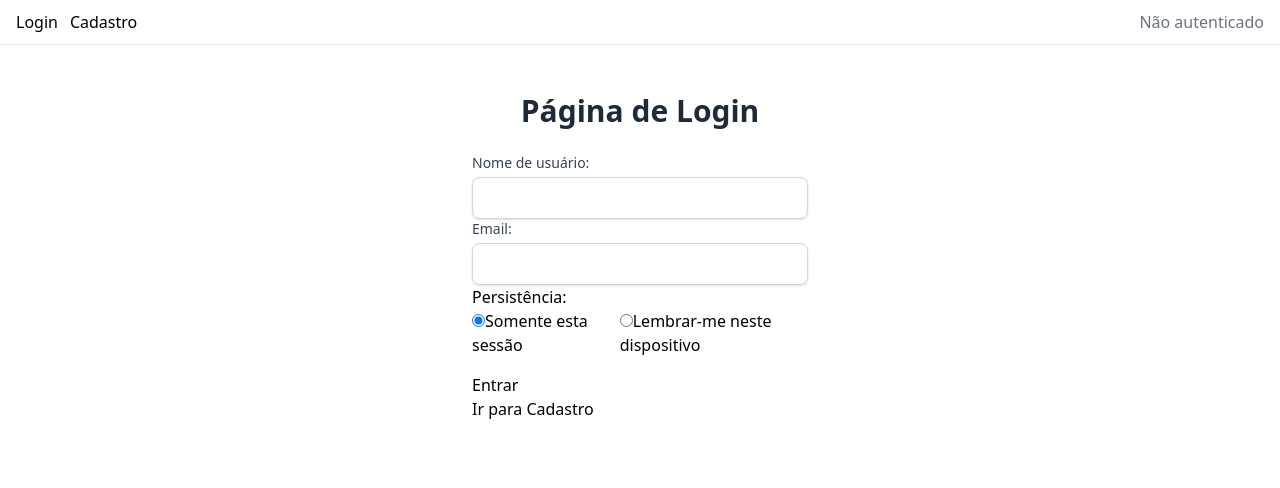
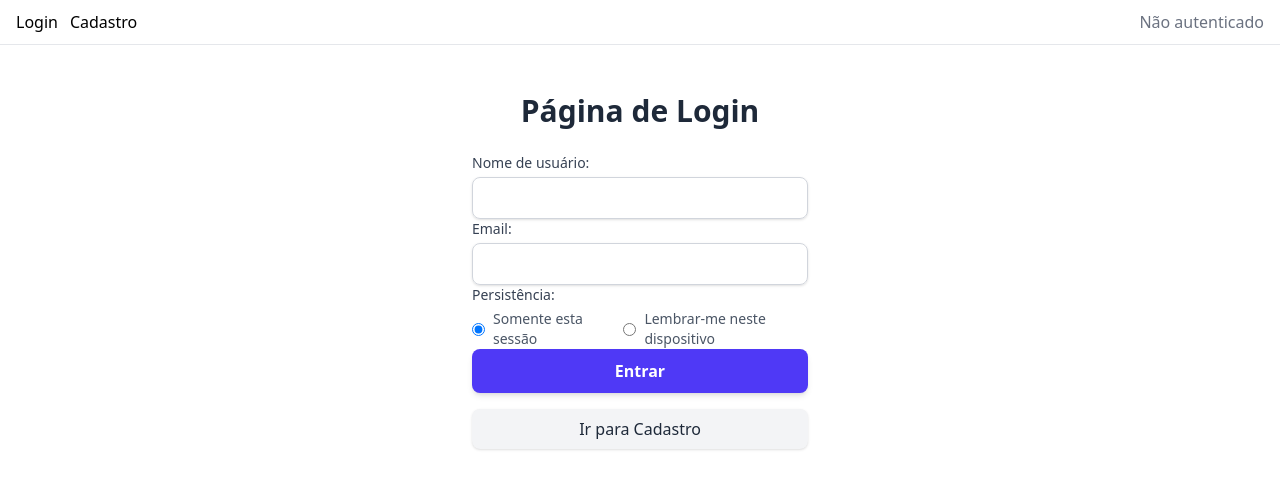
Before and after one commit to VitoriaMaglio/access-control-react, a React app in the folder access-control-cp/: page /login in a window 1280 px wide. Shown: the top 488 px of the page. Built offline with nearby package versions, Linux system fonts and the light colour scheme; the HTML template or start-up script is replaced by a standard one.

Commit message:
Estilizando parte de persistência, botão de entrar e cadastro.

```diff
--- a/access-control-cp/src/routes/Login.tsx
+++ b/access-control-cp/src/routes/Login.tsx
@@ -27,7 +27,6 @@ const Login: React.FC = () => {
 
   return (
     <div style={{ padding: "2rem", maxWidth: "400px", margin: "0 auto" }}>
-
       <h1 className="text-3xl font-bold text-gray-800 text-center mb-6">
         Página de Login
       </h1>
@@ -76,36 +75,51 @@ const Login: React.FC = () => {
           )}
         </div>
 
-        <div style={{ marginBottom: "1rem" }}>
-          <label>Persistência:</label>
-          <div style={{ display: "flex", gap: 12 }}>
-            <label>
+        <div>
+          <label className="block text-sm font-medium text-gray-700 mb-1">
+            Persistência:
+          </label>
+          <div className="flex gap-4">
+            <label className="flex items-center gap-2 text-sm text-gray-600">
               <input
                 type="radio"
                 name="persistencia"
                 value="session"
                 checked={persistencia === "session"}
                 onChange={() => setPersistencia("session")}
+                className="text-indigo-500 focus:ring-indigo-500"
               />
                 Somente esta sessão
               </label>
-            <label>
+              <label className="flex items-center gap-2 text-sm text-gray-600">
                 <input
                   type="radio"
                   name="persistencia"
                   value="local"
                   checked={persistencia === "local"}
                   onChange={() => setPersistencia("local")}
+                  className="text-indigo-500 focus:ring-indigo-500"
                 />
               Lembrar-me neste dispositivo
             </label>
           </div>
         </div>
 
-        <button type="submit">Entrar</button>
+        <button
+          type="submit"
+          className="w-full bg-indigo-600 text-white py-2.5 rounded-lg font-semibold
+                     hover:bg-indigo-700 transition duration-200 shadow-md">
+          Entrar
+        </button>
       </form>
 
-    <button type="button" onClick={irParaCadastro}>Ir para Cadastro</button>
+      <button
+        type="button"
+        onClick={irParaCadastro}
+        className="w-full mt-4 bg-gray-100 text-gray-800 py-2 rounded-lg font-medium
+                   hover:bg-gray-200 transition duration-200 shadow-sm">
+        Ir para Cadastro
+      </button>
     </div>
   );
 };
```
Lines whose indentation alone changed are shown as unchanged.
